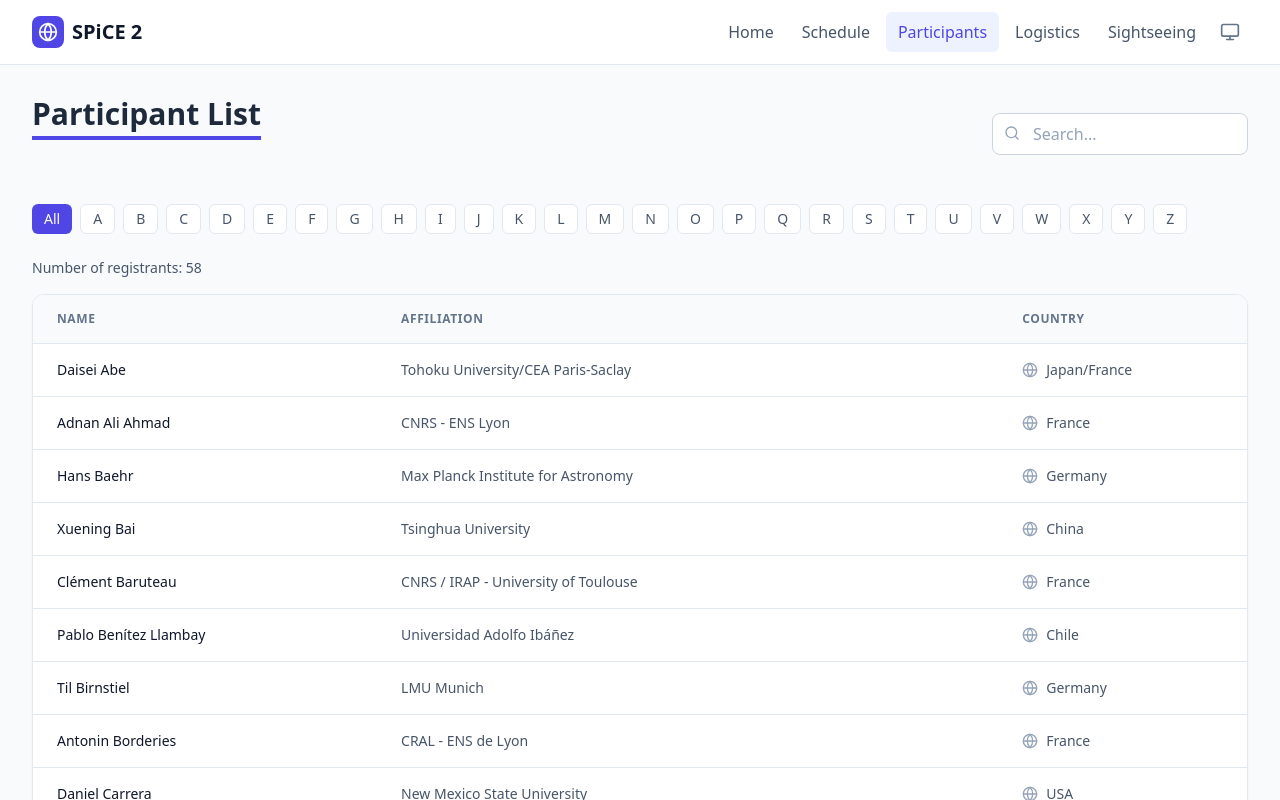
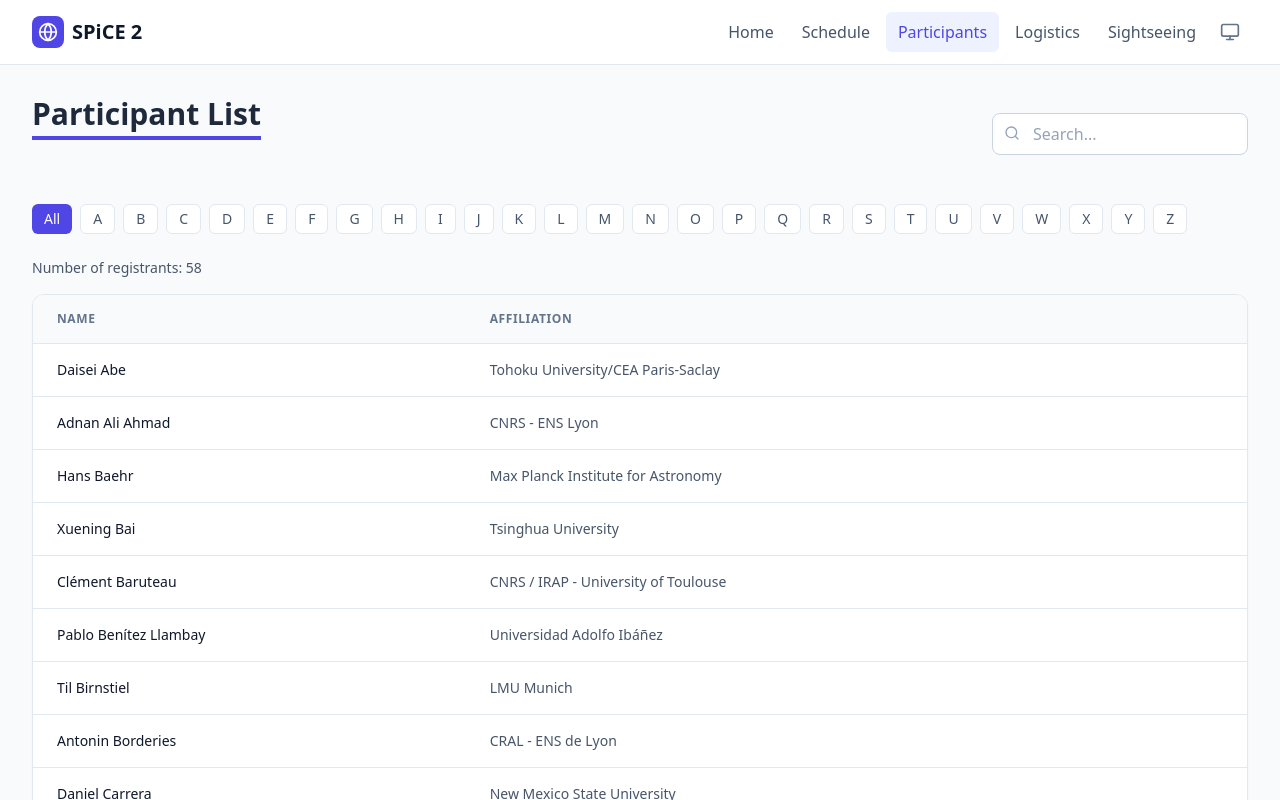
Before and after one commit to spice-workshop/spice-workshop.github.io, a React (Vite) app: page /participants in a window 1280 px wide. Shown: the top 800 px of the page. Built offline with nearby package versions, Linux system fonts and the light colour scheme.

Commit message:
[Feature] Remove Country column from Participant List

```diff
--- a/src/pages/Participants.tsx
+++ b/src/pages/Participants.tsx
@@ -1,6 +1,6 @@
 import { useState, useEffect } from 'react';
 import type { FC } from 'react';
-import { Search, Globe } from 'lucide-react';
+import { Search } from 'lucide-react';
 import SectionTitle from '../components/ui/SectionTitle';
 import SEO from '../components/layout/SEO';
 import { useParticipants } from '../utils/csvLoader';
@@ -77,7 +77,6 @@ const ParticipantsView: FC = () => {
                   <tr>
                       <th className="px-6 py-4 text-left text-xs font-bold text-slate-500 dark:text-slate-400 uppercase tracking-wider">Name</th>
                       <th className="px-6 py-4 text-left text-xs font-bold text-slate-500 dark:text-slate-400 uppercase tracking-wider">Affiliation</th>
-                      <th className="px-6 py-4 text-left text-xs font-bold text-slate-500 dark:text-slate-400 uppercase tracking-wider">Country</th>
                   </tr>
               </thead>
               <tbody className="bg-white dark:bg-slate-800 divide-y divide-slate-200 dark:divide-slate-700">
@@ -86,18 +85,11 @@ const ParticipantsView: FC = () => {
                           <tr key={idx} className="hover:bg-slate-50 dark:hover:bg-slate-700/50 transition-colors">
                               <td className="px-6 py-4 whitespace-nowrap text-sm font-medium text-slate-900 dark:text-slate-200">{person.name}</td>
                               <td className="px-6 py-4 whitespace-nowrap text-sm text-slate-600 dark:text-slate-400">{person.affiliation}</td>
-                              <td className="px-6 py-4 whitespace-nowrap text-sm text-slate-600 dark:text-slate-400 flex items-center">
-                                  {person.country && (
-                                    <>
-                                      <Globe className="w-4 h-4 mr-2 text-slate-400" /> {person.country}
-                                    </>
-                                  )}
-                              </td>
                           </tr>
                       ))
                   ) : (
                       <tr>
-                          <td colSpan={3} className="px-6 py-10 text-center text-slate-500 dark:text-slate-400">
+                          <td colSpan={2} className="px-6 py-10 text-center text-slate-500 dark:text-slate-400">
                               No participants found starting with "{selectedLetter !== 'All' ? selectedLetter : ''}" {participantSearch ? `matching "${participantSearch}"` : ''}
                           </td>
                       </tr>
```
